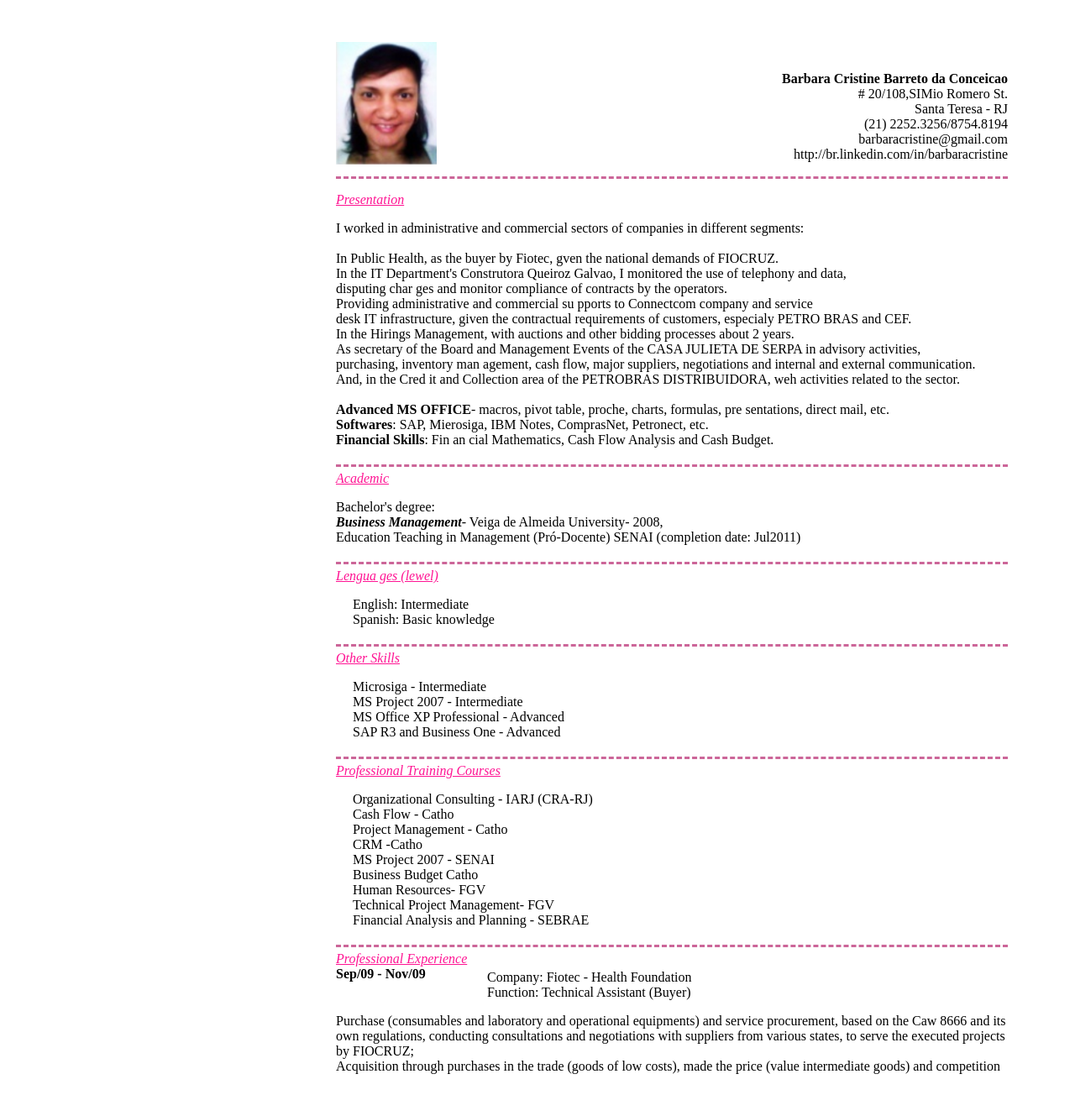
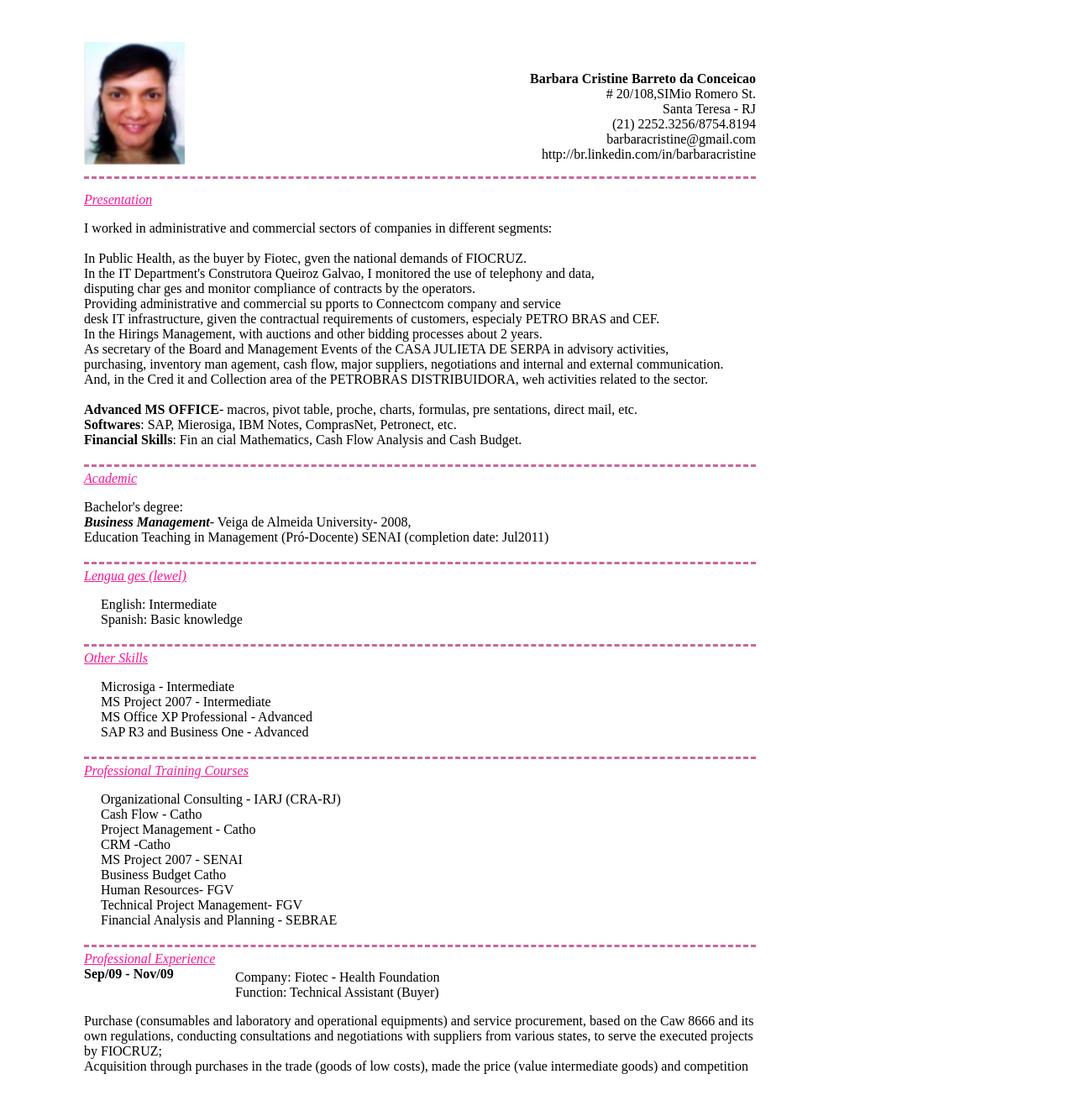
Before and after one commit to hoangsonhv/App_Heroku, a PHP site: page /Assignment2.html in a window 1280 px wide. Shown: the whole page at 84% size. Run offline with PHP 8.4, Linux system fonts and the light colour scheme.

Commit message:
Update baitap

```diff
--- a/css/Assignment2.css
+++ b/css/Assignment2.css
@@ -2,8 +2,7 @@ body{
     width: 800px;
     margin-top: 50px;
     margin-bottom: 50px;
-    margin-left: 400px;
-    margin-right: 400px;
+    margin-left: 100px;
 }
 img{
     float:left top;
--- a/index.php
+++ b/index.php
@@ -1 +1 @@
-<?php include("Assignment2.html");
+<?php include("Assignment2.css");
```
